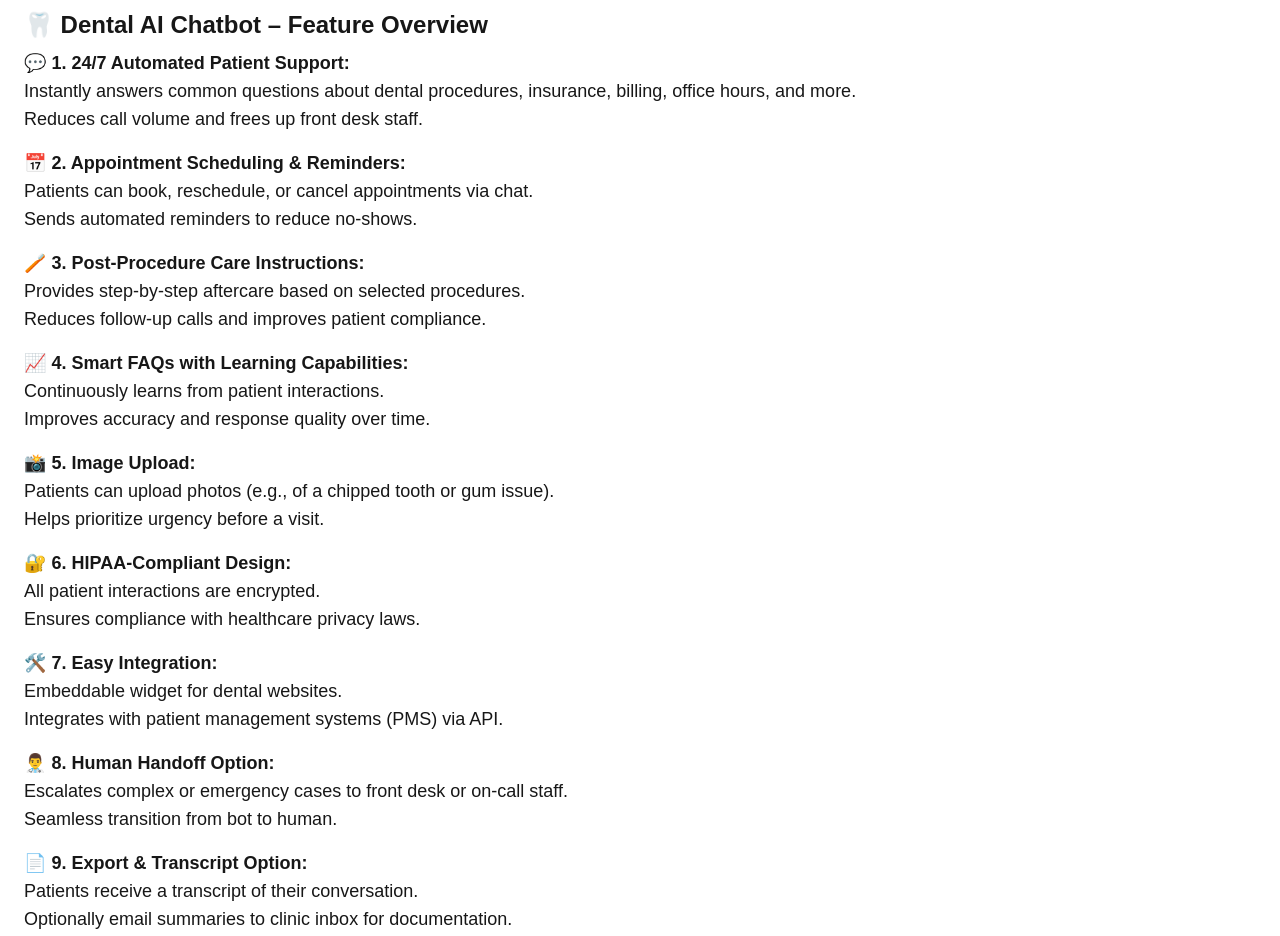
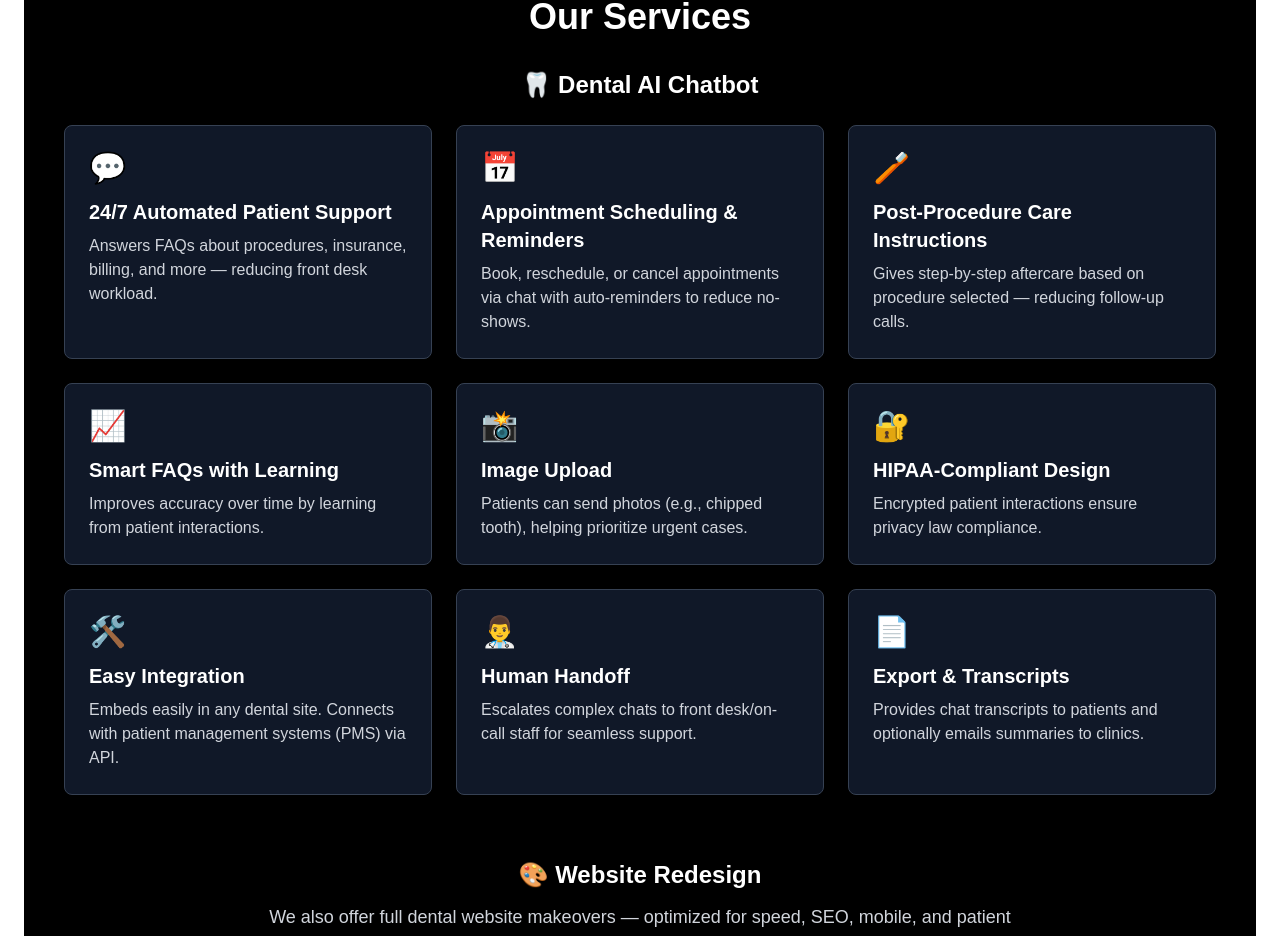
Before and after one commit to AyushPatel04/InfynIQ-Solutions-Website, a Next.js app: page /services in a window 1280 px wide. Shown: the part 135-1071 px from the top of the page. Built offline with nearby package versions, Linux system fonts and the light colour scheme.

Commit message:
Add logo to homepage and improve layout

```diff
--- a/pages/contact.tsx
+++ b/pages/contact.tsx
@@ -3,15 +3,40 @@ import Layout from '../components/Layout';
 export default function ContactPage() {
   return (
     <Layout>
-      <h1 className="text-3xl font-bold">Contact Us</h1>
-      <p className="mt-4 text-lg">
-        We’d love to talk! Reach out to schedule a free virtual consultation.
-      </p>
-      <ul className="mt-4 space-y-2 text-lg">
-        <li><strong>Email:</strong> yourname@infyniq.com</li>
-        <li><strong>LinkedIn:</strong> linkedin.com/in/yourname</li>
-        <li><strong>Location:</strong> Based in Chicago, IL</li>
-      </ul>
+      <section className="bg-black text-white px-6 py-16 flex justify-center">
+        <div className="bg-gray-900 border border-gray-700 rounded-xl p-10 w-full max-w-2xl shadow-lg">
+          <h1 className="text-4xl font-bold mb-6">Contact Us</h1>
+          <p className="text-lg mb-8">
+            We’d love to talk! Reach out to schedule a free virtual consultation.
+          </p>
+
+          <div className="space-y-5 text-lg">
+            <div>
+              <span className="font-semibold">Email:</span>{' '}
+              <a
+                href="mailto:InfynIQ@outlook.com"
+                className="text-blue-400 hover:underline"
+              >
+                InfynIQ@outlook.com
+              </a>
+            </div>
+
+            <div>
+              <span className="font-semibold">Phone:</span>{' '}
+              <a
+                href="tel:3313217442"
+                className="text-blue-400 hover:underline"
+              >
+                (331) 321-7442
+              </a>
+            </div>
+
+            <div>
+              <span className="font-semibold">Location:</span> Based in Chicago, IL
+            </div>
+          </div>
+        </div>
+      </section>
     </Layout>
   );
 }
--- a/pages/index.tsx
+++ b/pages/index.tsx
@@ -1,5 +1,6 @@
 import Layout from '../components/Layout';
 import Link from 'next/link';
+import Image from 'next/image';
 
 export default function Home() {
   return (
--- a/pages/services.tsx
+++ b/pages/services.tsx
@@ -1,72 +1,79 @@
 import Layout from '../components/Layout';
+
+const features = [
+  {
+    icon: '💬',
+    title: '24/7 Automated Patient Support',
+    desc: 'Answers FAQs about procedures, insurance, billing, and more — reducing front desk workload.',
+  },
+  {
+    icon: '📅',
+    title: 'Appointment Scheduling & Reminders',
+    desc: 'Book, reschedule, or cancel appointments via chat with auto-reminders to reduce no-shows.',
+  },
+  {
+    icon: '🪥',
+    title: 'Post-Procedure Care Instructions',
+    desc: 'Gives step-by-step aftercare based on procedure selected — reducing follow-up calls.',
+  },
+  {
+    icon: '📈',
+    title: 'Smart FAQs with Learning',
+    desc: 'Improves accuracy over time by learning from patient interactions.',
+  },
+  {
+    icon: '📸',
+    title: 'Image Upload',
+    desc: 'Patients can send photos (e.g., chipped tooth), helping prioritize urgent cases.',
+  },
+  {
+    icon: '🔐',
+    title: 'HIPAA-Compliant Design',
+    desc: 'Encrypted patient interactions ensure privacy law compliance.',
+  },
+  {
+    icon: '🛠️',
+    title: 'Easy Integration',
+    desc: 'Embeds easily in any dental site. Connects with patient management systems (PMS) via API.',
+  },
+  {
+    icon: '👨‍⚕️',
+    title: 'Human Handoff',
+    desc: 'Escalates complex chats to front desk/on-call staff for seamless support.',
+  },
+  {
+    icon: '📄',
+    title: 'Export & Transcripts',
+    desc: 'Provides chat transcripts to patients and optionally emails summaries to clinics.',
+  },
+];
 
 export default function ServicesPage() {
   return (
     <Layout>
-      <h1 className="text-3xl font-bold mb-6">Our Services</h1>
+      <section className="text-white bg-black px-6 py-12">
+        <h1 className="text-4xl font-bold mb-8 text-center">Our Services</h1>
 
-      <h2 className="text-2xl font-semibold mt-4 mb-2">🦷 Dental AI Chatbot – Feature Overview</h2>
+        <h2 className="text-2xl font-semibold mb-6 text-center">🦷 Dental AI Chatbot</h2>
 
-      <ul className="space-y-4 text-lg list-none">
-        <li>
-          💬 <strong>1. 24/7 Automated Patient Support:</strong><br />
-          Instantly answers common questions about dental procedures, insurance, billing, office hours, and more.<br />
-          Reduces call volume and frees up front desk staff.
-        </li>
+        <div className="grid md:grid-cols-2 lg:grid-cols-3 gap-6 max-w-6xl mx-auto">
+          {features.map((f) => (
+            <div key={f.title} className="bg-gray-900 border border-gray-700 p-6 rounded-lg hover:border-blue-500 transition">
+              <div className="text-3xl mb-3">{f.icon}</div>
+              <h3 className="text-xl font-semibold mb-2">{f.title}</h3>
+              <p className="text-gray-300">{f.desc}</p>
+            </div>
+          ))}
+        </div>
 
-        <li>
-          📅 <strong>2. Appointment Scheduling & Reminders:</strong><br />
-          Patients can book, reschedule, or cancel appointments via chat.<br />
-          Sends automated reminders to reduce no-shows.
-        </li>
-
-        <li>
-          🪥 <strong>3. Post-Procedure Care Instructions:</strong><br />
-          Provides step-by-step aftercare based on selected procedures.<br />
-          Reduces follow-up calls and improves patient compliance.
-        </li>
-
-        <li>
-          📈 <strong>4. Smart FAQs with Learning Capabilities:</strong><br />
-          Continuously learns from patient interactions.<br />
-          Improves accuracy and response quality over time.
-        </li>
-
-        <li>
-          📸 <strong>5. Image Upload:</strong><br />
-          Patients can upload photos (e.g., of a chipped tooth or gum issue).<br />
-          Helps prioritize urgency before a visit.
-        </li>
-
-        <li>
-          🔐 <strong>6. HIPAA-Compliant Design:</strong><br />
-          All patient interactions are encrypted.<br />
-          Ensures compliance with healthcare privacy laws.
-        </li>
-
-        <li>
-          🛠️ <strong>7. Easy Integration:</strong><br />
-          Embeddable widget for dental websites.<br />
-          Integrates with patient management systems (PMS) via API.
-        </li>
-
-        <li>
-          👨‍⚕️ <strong>8. Human Handoff Option:</strong><br />
-          Escalates complex or emergency cases to front desk or on-call staff.<br />
-          Seamless transition from bot to human.
-        </li>
-
-        <li>
-          📄 <strong>9. Export & Transcript Option:</strong><br />
-          Patients receive a transcript of their conversation.<br />
-          Optionally email summaries to clinic inbox for documentation.
-        </li>
-      </ul>
-
-      <h2 className="text-2xl font-semibold mt-10 mb-2">🎨 Website Redesign</h2>
-      <p className="text-lg">
-        We also specialize in redesigning dental office websites to be fast, responsive, mobile-friendly, and SEO-optimized — built with a modern tech stack and customized to your brand.
-      </p>
+        {/* Website redesign blurb */}
+        <div className="mt-16 text-center max-w-3xl mx-auto">
+          <h2 className="text-2xl font-semibold mb-3">🎨 Website Redesign</h2>
+          <p className="text-gray-300 text-lg">
+            We also offer full dental website makeovers — optimized for speed, SEO, mobile, and patient trust. Built with modern tech and tailored to your brand.
+          </p>
+        </div>
+      </section>
     </Layout>
   );
 }
```
Also changed, not shown: public/logo.png (added).
